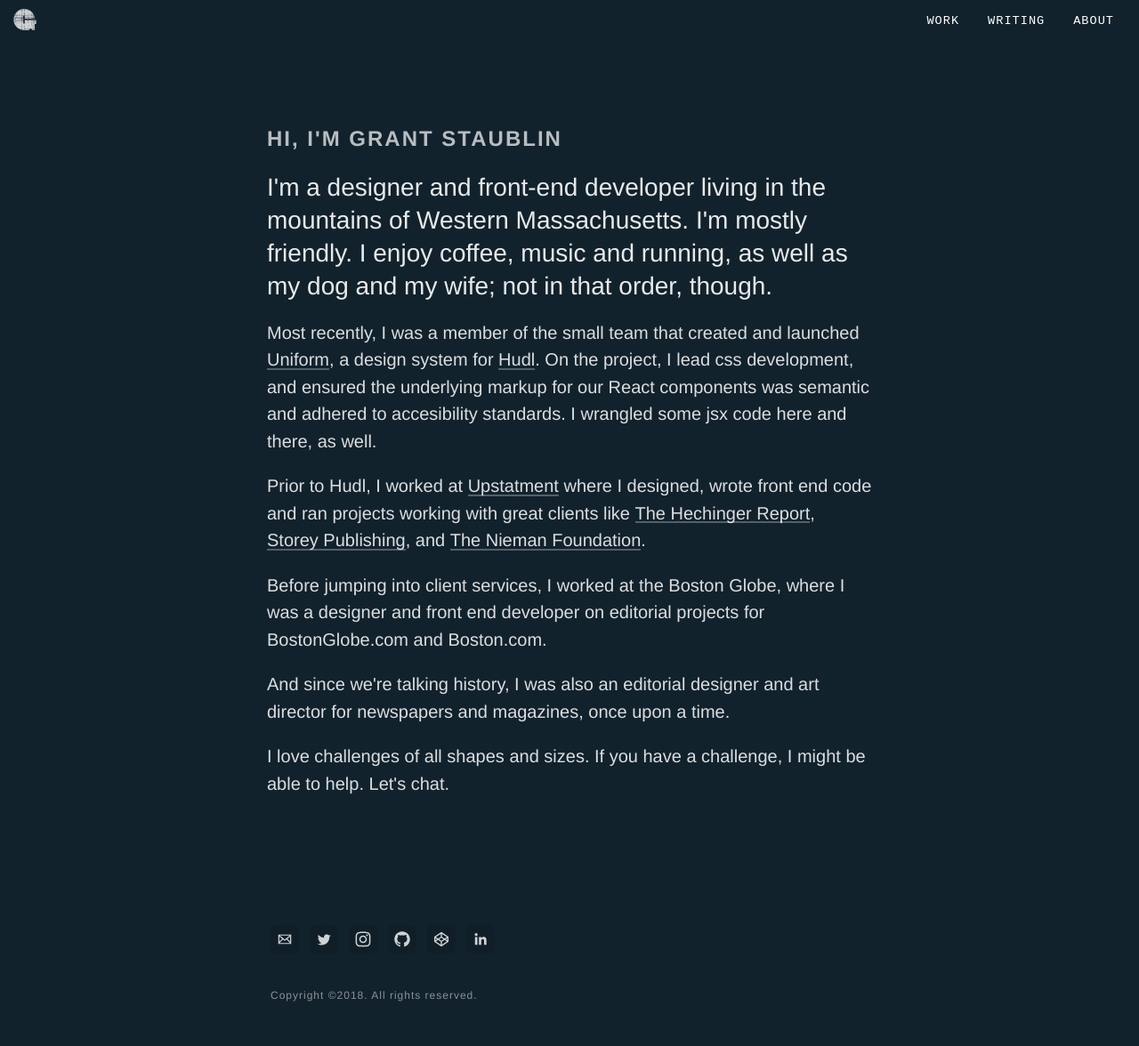
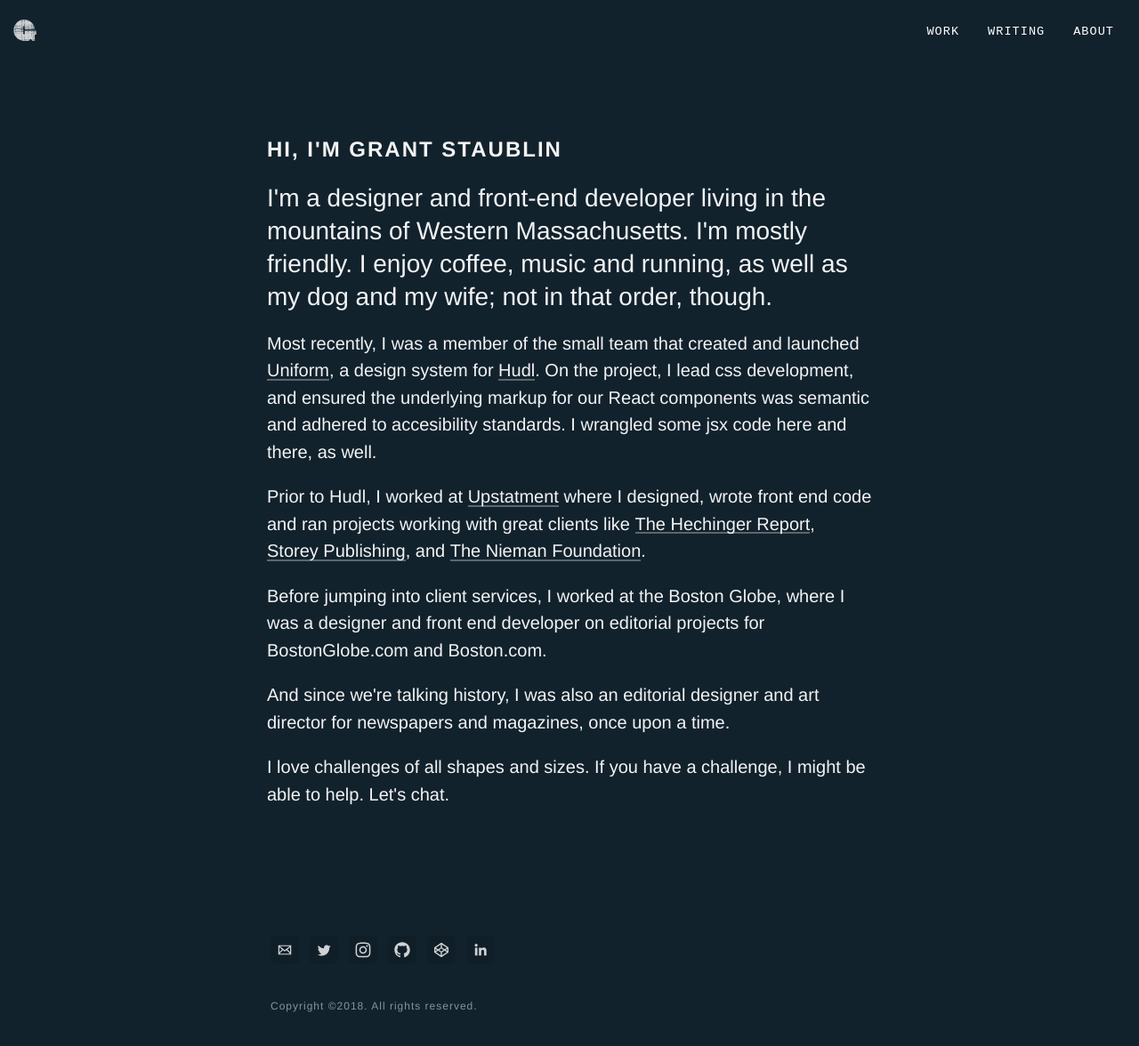
Before and after one commit to gcstaublin/gcstaublin.github.io, a Jekyll site: the page built from index.html, in a window 1280 px wide. Shown: the whole page at 89% size. Built offline with Jekyll 4.4.1, drawn with Linux system fonts in a browser that asks for light colours; nearby versions of some CDN libraries; the list of posts is cut into pages by our own code.

Commit message:
Using css variables on homepage

```diff
--- a/_data/hp-intro.yml
+++ b/_data/hp-intro.yml
@@ -1,8 +1,8 @@
 - headline: Hi, I'm Grant Staublin
   intro: I'm a designer and front-end developer living in the mountains of Western Massachusetts. I'm mostly friendly. I enjoy coffee, music and running, as well as my dog and my wife; not in that order, though.
   words:
-    - Most recently, I was a member of the small team that created and launched <a class="gcs-link--hp" href="http://uniform.hudl.com" target="_blank">Uniform</a>, a design system for <a class="gcs-link--hp" href="http://www.hudl.com" target="_blank">Hudl</a>. On the project, I lead css development, and ensured the underlying markup for our React components was semantic and adhered to accesibility standards. I wrangled some jsx code here and there, as well.
-    - Prior to Hudl, I worked at <a class="gcs-link--hp" href="http://www.upstatement.com" target="_blank">Upstatment</a> where I designed, wrote front end code and ran projects working with great clients like <a class="gcs-link--hp" href="http://www.hechingerreport.org" target="_blank">The Hechinger Report</a>, <a class="gcs-link--hp" href="http://www.storey.com" target="_blank">Storey Publishing</a>, and <a class="gcs-link--hp" href="http://nieman.harvard.edu" target="_blank">The Nieman Foundation</a>.
+    - Most recently, I was a member of the small team that created and launched <a class="link--hp" href="http://uniform.hudl.com" target="_blank">Uniform</a>, a design system for <a class="link--hp" href="http://www.hudl.com" target="_blank">Hudl</a>. On the project, I lead css development, and ensured the underlying markup for our React components was semantic and adhered to accesibility standards. I wrangled some jsx code here and there, as well.
+    - Prior to Hudl, I worked at <a class="link--hp" href="http://www.upstatement.com" target="_blank">Upstatment</a> where I designed, wrote front end code and ran projects working with great clients like <a class="link--hp" href="http://www.hechingerreport.org" target="_blank">The Hechinger Report</a>, <a class="link--hp" href="http://www.storey.com" target="_blank">Storey Publishing</a>, and <a class="link--hp" href="http://nieman.harvard.edu" target="_blank">The Nieman Foundation</a>.
     - Before jumping into client services, I worked at the Boston Globe, where I was a designer and front end developer on editorial projects for BostonGlobe.com and Boston.com.
     - And since we're talking history, I was also an editorial designer and art director for newspapers and magazines, once upon a time.
     - I love challenges of all shapes and sizes. If you have a challenge, I might be able to help. Let's chat.
--- a/index.html
+++ b/index.html
@@ -1,6 +1,6 @@
 ---
 layout: default
-pageClass: gcs-homepage
+pageClass: page--homepage theme--dark-night
 ---
 
 <div class="gcs-bg__container">
@@ -17,15 +17,15 @@
       <!-- Homepage intro -->
       {% for item in site.data.hp-intro %}
         {% if item.headline %}
-          <h3 class="gcs-headline--homepage">{{ item.headline }}</h3>
+          <h3 class="headline--homepage">{{ item.headline }}</h3>
         {% endif %}
 
         {% if item.intro %}
-          <h4 class="gcs-intro--homepage">{{item.intro}}</h4>
+          <h4 class="intro--homepage">{{item.intro}}</h4>
         {% endif %}
 
         {% for paragraph in item.words %}
-          <p class="gcs-text--homepage page-text">{{paragraph}}<p>
+          <p class="text--homepage">{{paragraph}}<p>
         {% endfor %}
       {% endfor %}
 
--- a/static/scss/_gcs.scss
+++ b/static/scss/_gcs.scss
@@ -23,7 +23,7 @@
 
 
 .#{$prefix}homepage {
-  background-color: $bg-fallback;
+  // background-color: $bg-fallback;
   // background-image: $bg;
   // background-repeat: no-repeat;
   // background-attachment: fixed;
@@ -140,41 +140,41 @@
 //
 // --------------------------------------------
 // --------------------------------------------
-.#{$prefix}headline--homepage {
-  @extend %headline;
-  @extend %headline--small;
-  color: rgba(255, 255, 255, 0.7);
-  letter-spacing: 2px;
-  margin-bottom: $space-one-half;
-}
+// .#{$prefix}headline--homepage {
+//   @extend %headline;
+//   @extend %headline--small;
+//   color: rgba(255, 255, 255, 0.7);
+//   letter-spacing: 2px;
+//   margin-bottom: $space-one-half;
+// }
 
 
-.#{$prefix}intro--homepage {
-  margin: 0;
-  font-size: $size-one-quarter;
-  font-weight: 200;
-  line-height: 1.525;
-  color: rgba(255, 255, 255, 0.9);
+// .#{$prefix}intro--homepage {
+//   margin: 0;
+//   font-size: $size-one-quarter;
+//   font-weight: 200;
+//   line-height: 1.525;
+//   color: rgba(255, 255, 255, 0.9);
 
-  @include bp($bp-sm) {
-    font-size: $size-one-three-fourths;
-    font-weight: 200;
-    line-height: 1.325;
-  }
-}
+//   @include bp($bp-sm) {
+//     font-size: $size-one-three-fourths;
+//     font-weight: 200;
+//     line-height: 1.325;
+//   }
+// }
 
 
-.#{$prefix}text--homepage {
-  margin-top: 18px;
-  font-size: $size-one-quarter;
-  font-weight: 200;
-  line-height: 1.525;
-  color: rgba(255, 255, 255, 0.85);
+// .#{$prefix}text--homepage {
+//   margin-top: 18px;
+//   font-size: $size-one-quarter;
+//   font-weight: 200;
+//   line-height: 1.525;
+//   color: rgba(255, 255, 255, 0.85);
 
-  @include bp($bp-sm) {
-    font-size: $size-one-quarter;
-  }
-}
+//   @include bp($bp-sm) {
+//     font-size: $size-one-quarter;
+//   }
+// }
 
 
 
@@ -186,10 +186,10 @@
 //
 // --------------------------------------------
 // --------------------------------------------
-.#{$prefix}link--hp {
-  // @include link(#fff);
-  @include link;
-}
+// .#{$prefix}link--hp {
+//   // @include link(#fff);
+//   @include link;
+// }
 
 
 
--- a/static/scss/_homepage.scss
+++ b/static/scss/_homepage.scss
@@ -5,3 +5,78 @@
 //
 // --------------------------------------------
 // --------------------------------------------
+
+
+
+// Homepage Variables
+// --------------------------------------------
+:root {
+  --color-headline-homepage: $text-color;
+  --color-intro-homepage: $text-color;
+  --color-text-homepage: $text-color;
+  --color-background-homepage: #fff;
+}
+
+
+.theme--dark-night {
+  --color-headline-homepage: rgba(255, 255, 255, 0.95);
+  --color-intro-homepage: rgba(255, 255, 255, 0.95);
+  --color-text-homepage: rgba(255, 255, 255, 0.95);
+  --color-background-homepage: #12222d;
+}
+
+
+// .theme--dark-night {
+//   background-color: green;
+// }
+
+.page--homepage {
+  background-color: var(--color-background-homepage);
+}
+
+
+
+// Type
+// --------------------------------------------
+.headline--homepage {
+  @extend %headline;
+  @extend %headline--small;
+  margin-bottom: $space-one-half;
+  color: var(--color-headline-homepage);
+  letter-spacing: 2px;
+}
+
+
+.intro--homepage {
+  margin: 0;
+  font-size: $size-one-quarter;
+  font-weight: 300;
+  line-height: 1.525;
+  color: var(--color-intro-homepage);
+
+  @include bp($bp-sm) {
+    font-size: $size-one-three-fourths;
+    line-height: 1.325;
+  }
+}
+
+
+.text--homepage {
+  margin-top: 18px;
+  font-size: $size-one-quarter;
+  font-weight: 300;
+  line-height: 1.525;
+  color: var(--color-text-homepage);
+
+  @include bp($bp-sm) {
+    font-size: $size-one-quarter;
+  }
+}
+
+
+
+// Link
+// --------------------------------------------
+.link--hp {
+  @include link;
+}
--- a/static/scss/_variables.scss
+++ b/static/scss/_variables.scss
@@ -178,7 +178,7 @@
 }
 
 
-.gcs-homepage {
+.theme--dark-night {
   --footer-link-bg:       rgba(0, 0, 0, 0.1);
   --footer-link-border:   rgba(0, 0, 0, 0.125);
   --footer-link-bg-hover: $bg-fallback;
```
Also changed, not shown: static/css/screen.css, 1 other file.
